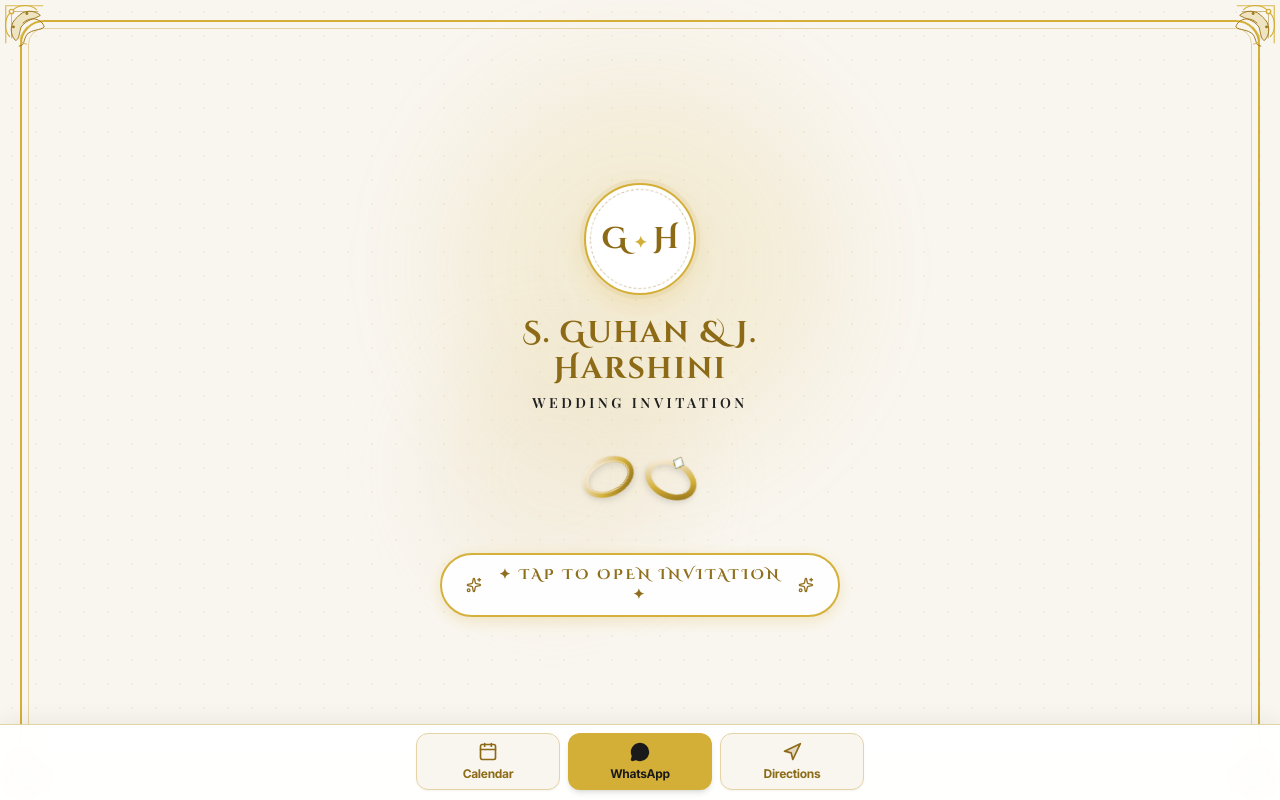
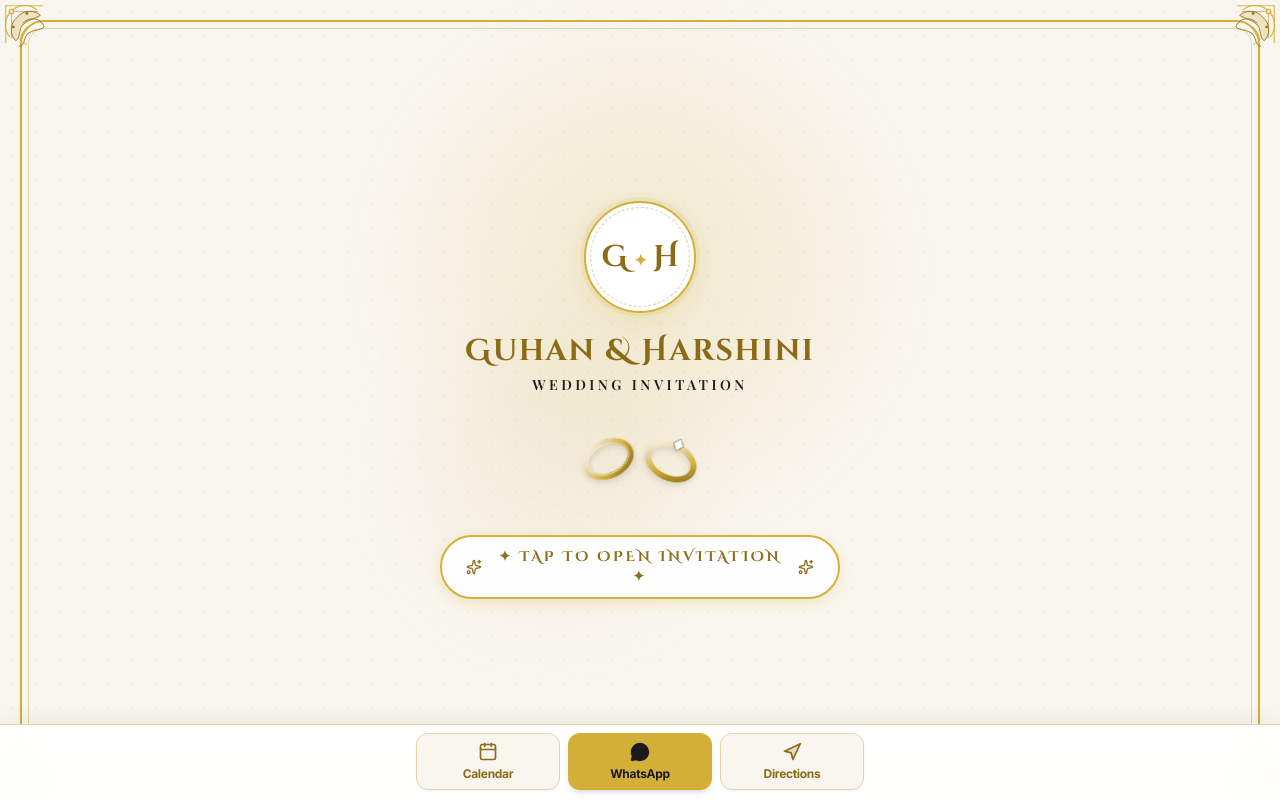
Before and after one commit to naveennagarajan34/react-vite-website, a React (Vite) app: page / in a window 1280 px wide. Shown: the top 800 px of the page. Built offline with nearby package versions, Linux system fonts and the light colour scheme; the HTML template or start-up script is replaced by a standard one; a web font is replaced by a local one.

Commit message:
refactor: remove couple initials across components and remove sign-off line from blessings

```diff
--- a/index.html
+++ b/index.html
@@ -3,10 +3,10 @@
   <head>
     <meta charset="UTF-8" />
     <meta name="viewport" content="width=device-width, initial-scale=1.0" />
-    <title>S. Guhan & J. Harshini — Wedding Reception Invitation</title>
+    <title>Guhan & Harshini — Wedding Reception Invitation</title>
 
     <!-- Meta tags for rich preview on WhatsApp and social sharing -->
-    <meta name="description" content="Together with our families, S. Guhan & J. Harshini invite you to celebrate our Wedding Reception on November 16, 2026 at Chinnasamy Gounder Kalyanamandapam, Coimbatore." />
+    <meta name="description" content="Together with our families, Guhan & Harshini invite you to celebrate our Wedding Reception on November 16, 2026 at Chinnasamy Gounder Kalyanamandapam, Coimbatore." />
     <meta property="og:title" content="Wedding Reception Invitation — Guhan & Harshini" />
     <meta property="og:description" content="Monday, November 16, 2026 • Chinnasamy Gounder Kalyanamandapam, Coimbatore" />
     <meta property="og:type" content="website" />
--- a/src/components/HeroSection.jsx
+++ b/src/components/HeroSection.jsx
@@ -102,14 +102,14 @@ export const HeroSection = () => {
           WE’RE GETTING MARRIED!
         </h2>
 
-        {/* 2. Couple Names: S. GUHAN & J. HARSHINI in Rich Antique Gold with Sharp Edges */}
+        {/* 2. Couple Names: GUHAN & HARSHINI in Rich Antique Gold with Sharp Edges */}
         <div
           onClick={triggerShowerConfetti}
           title="Tap to shower blessings!"
           className="my-4 cursor-pointer select-none group transition-transform active:scale-98"
         >
           <h1 className="font-cinzel text-3xl xs:text-4xl sm:text-5xl font-bold tracking-wider text-[#8C6A16] gold-shimmer-text leading-tight group-hover:scale-[1.01] transition-transform">
-            S. GUHAN
+            GUHAN
           </h1>
           <div className="flex items-center justify-center space-x-3 my-2">
             <span className="font-cormorant italic text-2xl sm:text-3xl text-[#9E7719] font-medium px-2">
@@ -117,7 +117,7 @@ export const HeroSection = () => {
             </span>
           </div>
           <h1 className="font-cinzel text-3xl xs:text-4xl sm:text-5xl font-bold tracking-wider text-[#8C6A16] gold-shimmer-text leading-tight group-hover:scale-[1.01] transition-transform">
-            J. HARSHINI
+            HARSHINI
           </h1>
           <span className="inline-flex items-center space-x-1 text-[11px] sm:text-xs text-[#8C6A16] font-inter font-medium mt-1.5 opacity-75 group-hover:opacity-100 transition-opacity">
             <Sparkles className="w-3.5 h-3.5 text-[#D4AF37]" />
@@ -190,16 +190,13 @@ export const HeroSection = () => {
         {/* Decorative Floral Divider directly leading into Final Blessings Note */}
         <FloralSectionDivider className="my-5" />
 
-        {/* Final Blessings Note & Couple Signature */}
-        <div className="text-center space-y-1.5 max-w-md mx-auto">
+        {/* Final Blessings Note */}
+        <div className="text-center space-y-2 max-w-md mx-auto mb-2">
           <p className="font-cormorant italic text-lg sm:text-xl text-[#1F1F1F] leading-relaxed">
             Your presence and blessings are our greatest gift.
           </p>
           <p className="font-cormorant italic text-lg sm:text-xl text-[#1F1F1F] leading-relaxed">
             Looking forward to seeing you all on the stage!
-          </p>
-          <p className="font-cinzel font-bold text-lg sm:text-xl text-[#8C6A16] pt-1">
-            — Guhan &amp; Harshini
           </p>
         </div>
 
--- a/src/components/LandingCurtain.jsx
+++ b/src/components/LandingCurtain.jsx
@@ -89,7 +89,7 @@ export const LandingCurtain = ({ onOpen, playBgm }) => {
 
         {/* Couple Names */}
         <h1 className="font-cinzel text-2xl sm:text-3xl font-bold text-[#8C6A16] tracking-wider mt-2">
-          S. Guhan &amp; J. Harshini
+          Guhan &amp; Harshini
         </h1>
         <p className="font-playfair text-xs sm:text-sm tracking-[0.25em] text-[#1F1F1F] uppercase font-semibold mt-1.5">
           Wedding Invitation
--- a/src/components/MobileQuickBar.jsx
+++ b/src/components/MobileQuickBar.jsx
@@ -2,9 +2,9 @@ import React from 'react';
 import { Calendar, Navigation, MessageCircle } from 'lucide-react';
 
 export const MobileQuickBar = () => {
-  const calendarTitle = encodeURIComponent("Wedding Reception — S. Guhan & J. Harshini");
+  const calendarTitle = encodeURIComponent("Wedding Reception — Guhan & Harshini");
   const calendarDetails = encodeURIComponent(
-    "Together with our families, S. Guhan & J. Harshini invite you to celebrate our Wedding Reception.\n\nSchedule:\n6:00 PM: Reception & Stage Greetings\n7:30 PM Onwards: Dinner to follow\n\nVenue: Chinnasamy Gounder Kalyanamandapam, Kulathupalayam, Kovaipudur, Coimbatore – 641 042"
+    "Together with our families, Guhan & Harshini invite you to celebrate our Wedding Reception.\n\nSchedule:\n6:00 PM: Reception & Stage Greetings\n7:30 PM Onwards: Dinner to follow\n\nVenue: Chinnasamy Gounder Kalyanamandapam, Kulathupalayam, Kovaipudur, Coimbatore – 641 042"
   );
   const calendarLocation = encodeURIComponent(
     "Chinnasamy Gounder Kalyanamandapam, Kulathupalayam, Kovaipudur, Coimbatore – 641 042"
@@ -19,7 +19,7 @@ export const MobileQuickBar = () => {
     const currentUrl = typeof window !== 'undefined' ? window.location.href : 'https://guhan-harshini.wedding';
     const message =
       `✨ *Wedding Reception Invitation* ✨\n\n` +
-      `Together with our families, *S. Guhan & J. Harshini* warmly invite you to celebrate our Wedding Reception!\n\n` +
+      `Together with our families, *Guhan & Harshini* warmly invite you to celebrate our Wedding Reception!\n\n` +
       `📅 *Date:* Monday, November 16, 2026\n` +
       `⏰ *Time:* 6:00 PM to 9:00 PM IST\n` +
       `📍 *Venue:* Chinnasamy Gounder Kalyanamandapam, Kulathupalayam, Kovaipudur, Coimbatore\n\n` +
```
